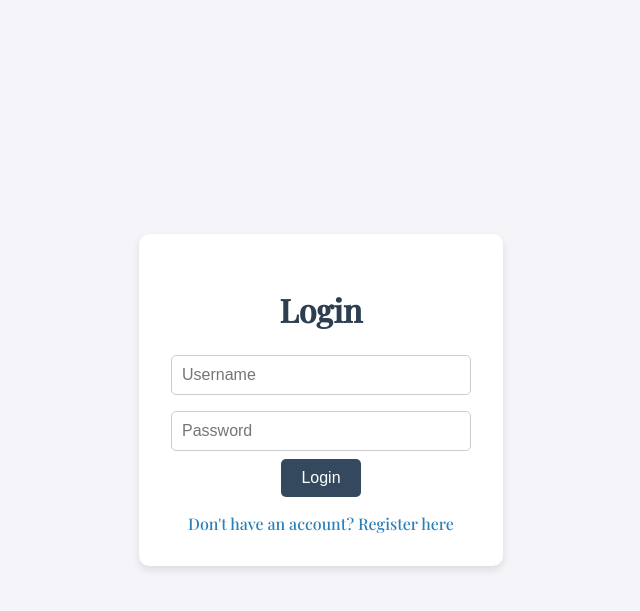
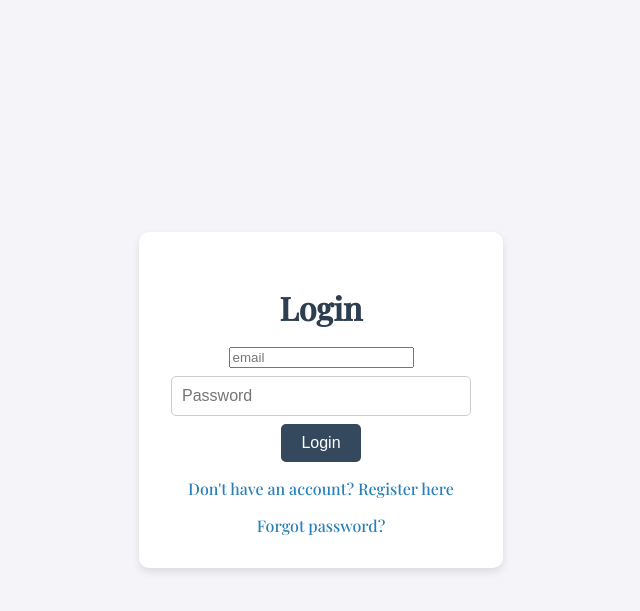
Before and after one commit to salmaouirini/Book-management, a Flask app: page /login in a window 1280 px wide. Shown: the top 611 px of the page, without its empty margins (319-959 px from the left). Run offline with Flask 3, Linux system fonts and the light colour scheme.

Commit message:
forgot-password/email-verification

```diff
--- a/app.py
+++ b/app.py
@@ -1,19 +1,57 @@
+# -*- coding: utf-8 -*-
 from flask import Flask, render_template, request, redirect, url_for, jsonify
 from flask_sqlalchemy import SQLAlchemy
 from flask_migrate import Migrate
 from flask_login import LoginManager, UserMixin, login_user, logout_user, login_required, current_user
 from werkzeug.security import generate_password_hash, check_password_hash
 from werkzeug.utils import secure_filename
+from flask_mail import Mail, Message
+from dotenv import load_dotenv
+from itsdangerous import URLSafeTimedSerializer as Serializer
+from flask_mail import Mail, Message
 import os
+import reprlib
+
+
+load_dotenv()
 
 
 
 app = Flask(__name__)
 app.config['SQLALCHEMY_DATABASE_URI'] = 'sqlite:///books.db'
-app.config['SECRET_KEY'] = '93f94dc7c3da1f5f83f8f585ea04c34cc445bd2cb844d089'
+app.config['SECRET_KEY'] = os.getenv('SECRET_KEY')
+app.config['MAIL_SERVER'] = 'smtp.gmail.com'
+app.config['MAIL_PORT'] = 465
+app.config['MAIL_USERNAME'] = os.getenv('EMAIL_ADDRESS')
+app.config['MAIL_PASSWORD'] = 'voue xtse zdbq zyop'
+app.config['MAIL_USE_TLS'] = False
+app.config['MAIL_USE_SSL'] = True
+app.config['MAIL_DEBUG'] = True
+s = Serializer(app.config['SECRET_KEY'])
+
+def generate_confirmation_token(email):
+    return s.dumps(email, salt='email-confirm')
+def confirm_token(token, expiration=3600):
+    try:
+        email = s.loads(token, salt='email-confirm', max_age=expiration)
+    except:
+        return False
+    return email
+
+def generate_reset_token(email):
+    return s.dumps(email, salt='password-reset')
+
+def confirm_reset_token(token, expiration=3600):
+    try:
+        email = s.loads(token, salt='password-reset', max_age=expiration)
+    except:
+        return False
+    return email
+
 
 db = SQLAlchemy(app)
 migrate = Migrate(app, db)
+mail = Mail(app)
 
 UPLOAD_FOLDER = 'static/uploads'
 app.config['UPLOAD_FOLDER'] = UPLOAD_FOLDER
@@ -27,6 +65,8 @@
     id = db.Column(db.Integer, primary_key=True)
     username = db.Column(db.String(200), unique=True, nullable=False)
     password = db.Column(db.String(200), nullable=False)
+    email = db.Column(db.String(120), unique=True, nullable=False)
+    is_confirmed = db.Column(db.Boolean, default=False)
 
 class Author(db.Model):
     id = db.Column(db.Integer, primary_key=True)
@@ -50,17 +90,60 @@
 
 
 ######################## REGISTER #####################################
+@app.route('/send_simple_email')
+def send_simple_email():
+    msg = Message(
+        'Simple Test Email',
+        sender=app.config['MAIL_USERNAME'],
+        recipients=[app.config['MAIL_USERNAME']]
+    )
+    msg.body = 'Test email with plain ASCII characters.'
+
+    try:
+        mail.send(msg)
+        return 'Simple test email sent successfully!'
+    except Exception as e:
+        return f'Failed to send simple test email: {str(e)}'
+
+
+
+
+
+
+
+
 @app.route('/register', methods=['GET', 'POST'])
 def register():
     if request.method == 'POST':
         username = request.form.get('username')
         password = request.form.get('password')
+        email = request.form.get('email')
         hashed_password = generate_password_hash(password)
-        newUser = User(username=username, password=hashed_password)
+        newUser = User(username=username, password=hashed_password, email=email)
         db.session.add(newUser)
         db.session.commit()
+
+        token = generate_confirmation_token(email)
+        verification_link = url_for('confirm_email', token=token, _external=True)
+        msg = Message('Confirm Your Email', sender=app.config['MAIL_USERNAME'], recipients=[email])
+        msg.body = f'Your link is {verification_link}'
+        mail.send(msg)
+
         return redirect(url_for('login'))
     return render_template('register.html')
+
+
+@app.route('/confirm/<token>')
+def confirm_email(token):
+    email = confirm_token(token)
+    if email:
+        user = User.query.filter_by(email=email).first_or_404()
+        # Mark user as confirmed (you might need to add a field to your User model)
+        user.is_confirmed = True
+        db.session.commit()
+        return 'Email verified successfully!'
+    else:
+        return 'The confirmation link is invalid or has expired.'
 
 
 
@@ -73,17 +156,54 @@
 @app.route('/login', methods=['GET', 'POST'])
 def login():
     if request.method == 'POST':
-        username = request.form.get('username')
+        email = request.form.get('email')
         password = request.form.get('password')
-        user = User.query.filter_by(username=username).first()
+        user = User.query.filter_by(email=email).first()
         if user and check_password_hash(user.password, password):
-            login_user(user)
-            return redirect(url_for('index'))
+            if user.is_confirmed:
+                login_user(user)
+                return redirect(url_for('index'))
+            else:
+                return 'Please confirm your email before logging in.'
+        return 'Invalid email or password'
     return render_template('login.html')
 
 @app.context_processor
 def inject_user():
     return dict(user=current_user)
+
+
+
+@app.route('/request_password_reset', methods=['GET', 'POST'])
+def request_password_reset():
+    if request.method == 'POST':
+        email = request.form.get('email')
+        user = User.query.filter_by(email=email).first()
+        if user:
+            token = generate_reset_token(email)
+            reset_link = url_for('reset_password', token=token, _external=True)
+            msg = Message('Password Reset Request', sender=app.config['MAIL_USERNAME'], recipients=[email])
+            msg.body = f'Your link is {reset_link}'
+            mail.send(msg)
+            return 'Check your email for the password reset link.'
+        return 'Email not found.'
+    return render_template('request_password_reset.html')
+
+
+@app.route('/reset_password/<token>', methods=['GET', 'POST'])
+def reset_password(token):
+    email = confirm_reset_token(token)
+    if not email:
+        return 'The reset link is invalid or has expired.'
+
+    if request.method == 'POST':
+        password = request.form.get('password')
+        user = User.query.filter_by(email=email).first()
+        user.password = generate_password_hash(password)
+        db.session.commit()
+        return redirect(url_for('login'))
+
+    return render_template('reset_password.html')
 
 
 
--- /dev/null
+++ b/client_secret_984214994467-vv4thitm61sv3r6eufq1dkkbe9pni6db.apps.googleusercontent.com.json
@@ -0,0 +1 @@
+{"web":{"client_id":"984214994467-vv4thitm61sv3r6eufq1dkkbe9pni6db.apps.googleusercontent.com","project_id":"book-management-433102","auth_uri":"https://accounts.google.com/o/oauth2/auth","token_uri":"https://oauth2.googleapis.com/token","auth_provider_x509_cert_url":"https://www.googleapis.com/oauth2/v1/certs","client_secret":"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","redirect_uris":["http://localhost:5000/auth/callback"]}}
--- a/templates/login.html
+++ b/templates/login.html
@@ -78,11 +78,12 @@
     <div class="login-container">
         <h1>Login</h1>
         <form action="{{ url_for('login') }}" method="POST">
-            <input type="text" name="username" placeholder="Username" required>
+            <input type="email" name="email" placeholder="email" required>
             <input type="password" name="password" placeholder="Password" required>
             <button type="submit">Login</button>
         </form>
         <a href="{{ url_for('register') }}">Don't have an account? Register here</a>
+        <a href="{{ url_for('request_password_reset') }}">Forgot password?</a>
     </div>
 </body>
 </html>
--- a/templates/register.html
+++ b/templates/register.html
@@ -80,8 +80,10 @@
         <form action="{{ url_for('register') }}" method="post">
             <input type="text" name="username" placeholder="Username" required>
             <input type="password" name="password" placeholder="Password" required>
+            <input type="email" name="email" placeholder="Email" required>
             <button type="submit">Register</button>
         </form>
+
         <a href="{{ url_for('login') }}">Already have an account? Login here</a>
     </div>
 </body>
--- /dev/null
+++ b/templates/request_password_reset.html
@@ -0,0 +1,5 @@
+<!-- request_password_reset.html -->
+<form action="{{ url_for('request_password_reset') }}" method="POST">
+    <input type="email" name="email" placeholder="Enter your email" required>
+    <button type="submit">Request Password Reset</button>
+</form>
--- /dev/null
+++ b/templates/reset_password.html
@@ -0,0 +1,6 @@
+<!-- reset_password.html -->
+<form method="post">
+    <label for="password">New Password:</label>
+    <input type="password" name="password" id="password" required>
+    <button type="submit">Reset Password</button>
+</form>
```
Also changed, not shown: migrations/versions/b5b19e96aa68_add_category_model_and_update_book_model.py (deleted, +0 -34 lines), migrations/versions/bfffee60f842_first_migration.py (deleted, +0 -51 lines), migrations/versions/d390f670cb34_initial_migration.py (added, +63 -0 lines), templates/base.html (added, +23 -0 lines), instance/books.db, 1 other file.
